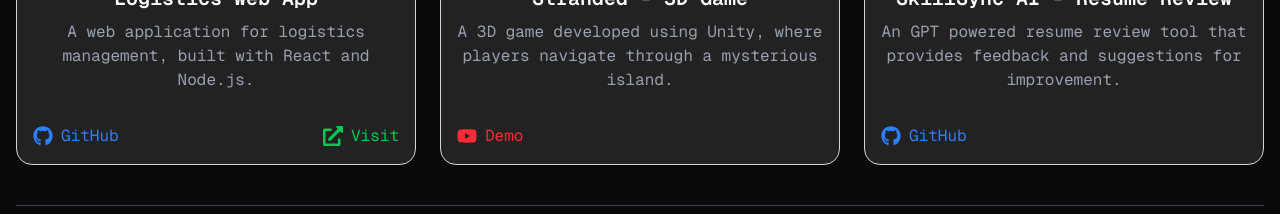
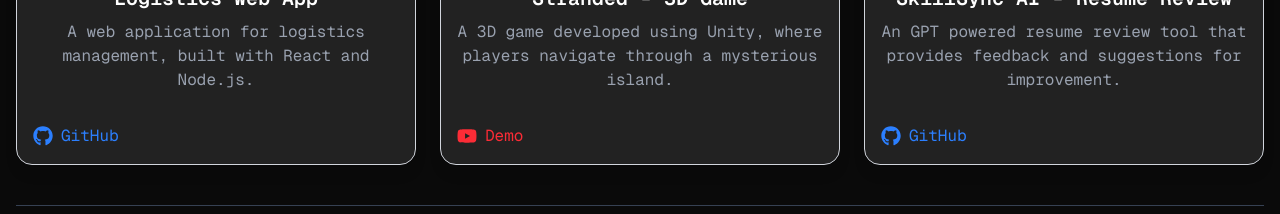
Before and after one commit to ishan494a/portfolio-website, a Next.js app: page / in a window 1280 px wide. Shown: the part 2440-2654 px from the top of the page. Built offline with nearby package versions, Linux system fonts and the light colour scheme; no server answers.

Commit message:
removed url

```diff
--- a/src/components/Projects.tsx
+++ b/src/components/Projects.tsx
@@ -36,7 +36,7 @@ export default function Projects() {
               imageUrl="/images/logisticsapp.png"
               githubUrl="https://github.com/ishan494a/LogisticsWebApp"
               liveUrl=""
-              deployedUrl="https://www.gmscs.ca"
+              deployedUrl=""
             />
             <ProjectCard
               title="Stranded - 3D Game"
```
